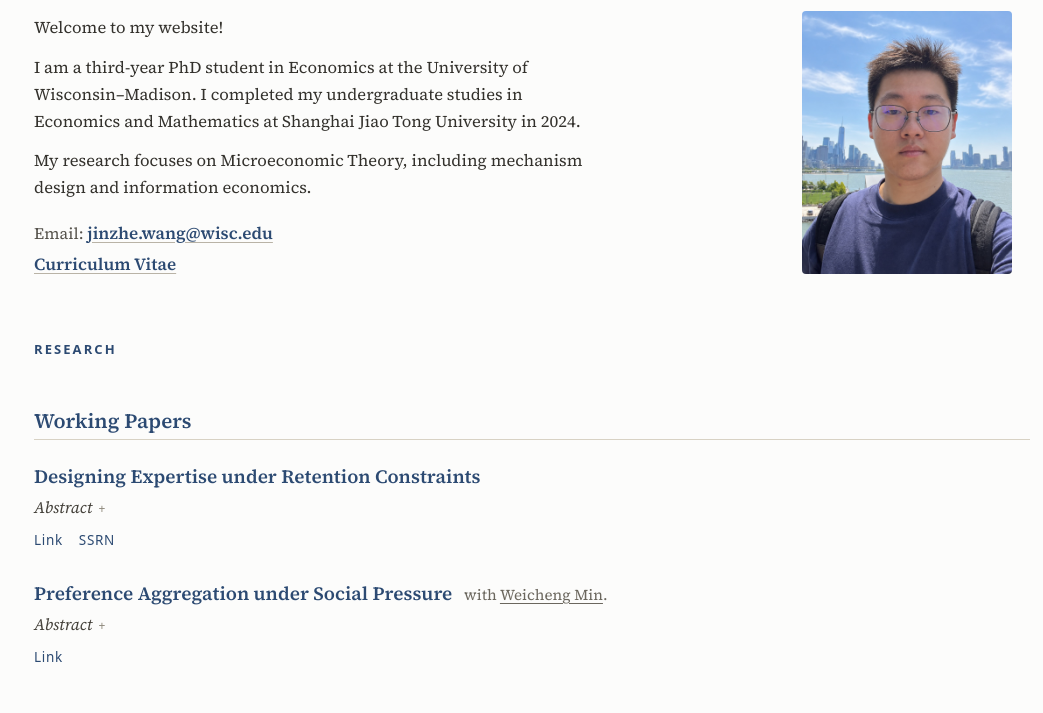
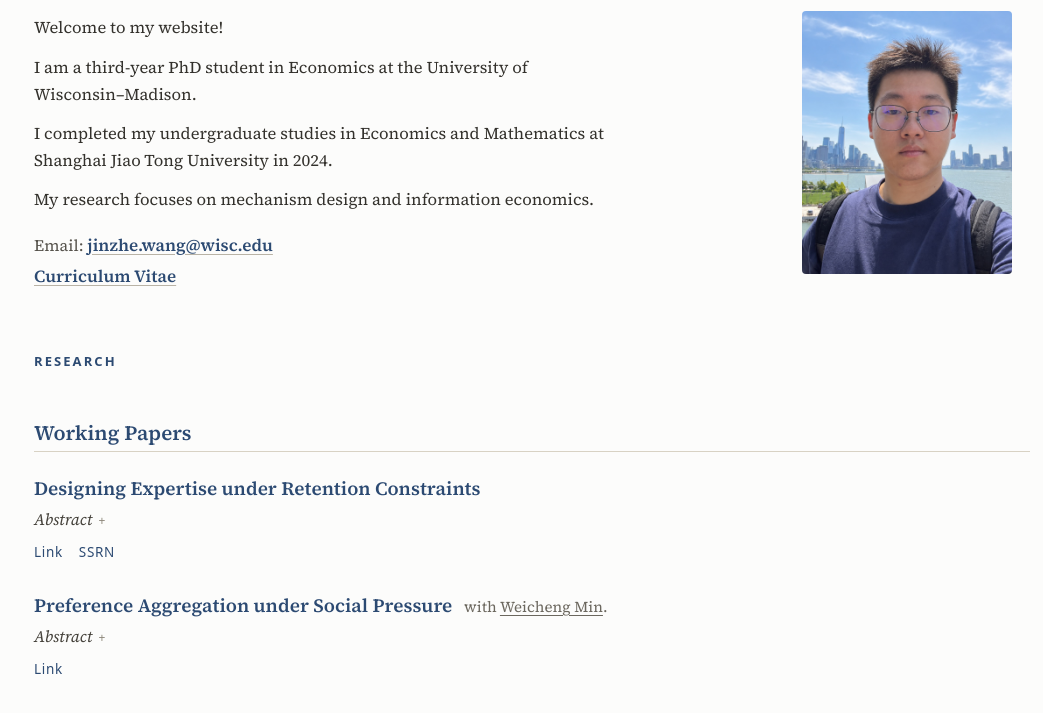
Before and after one commit to JinzheW/jinzhe-wang-academic-site, a website: page index.html in a window 1280 px wide. Shown: the part 111-824 px from the top of the page, without its empty margins (108-1151 px from the left). Drawn offline with Linux system fonts and the light colour scheme.

Commit message:
Update index.html

```diff
--- a/index.html
+++ b/index.html
@@ -32,10 +32,13 @@
             <div class="introduction">
               <p>Welcome to my website!</p>
               <p>
-                I am a third-year PhD student in Economics at the University of Wisconsin–Madison. I completed my undergraduate studies in Economics and Mathematics at Shanghai Jiao Tong University in 2024.
+                I am a third-year PhD student in Economics at the University of Wisconsin–Madison.
               </p>
               <p>
-                My research focuses on Microeconomic Theory, including mechanism design and information economics.
+                I completed my undergraduate studies in Economics and Mathematics at Shanghai Jiao Tong University in 2024.
+              </p>
+              <p>
+                My research focuses on mechanism design and information economics.
               </p>
             </div>
 
```
